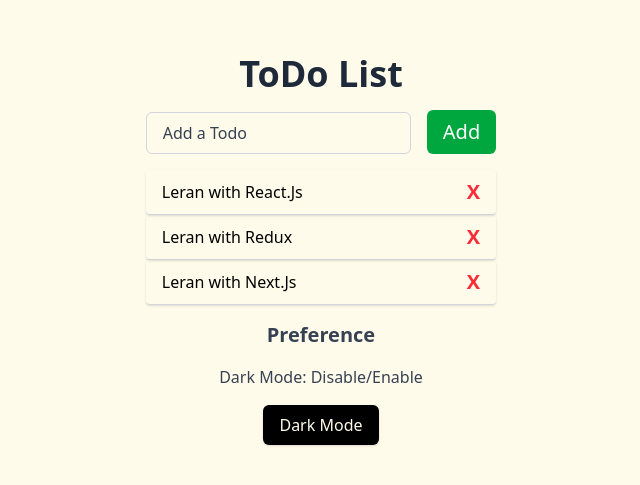
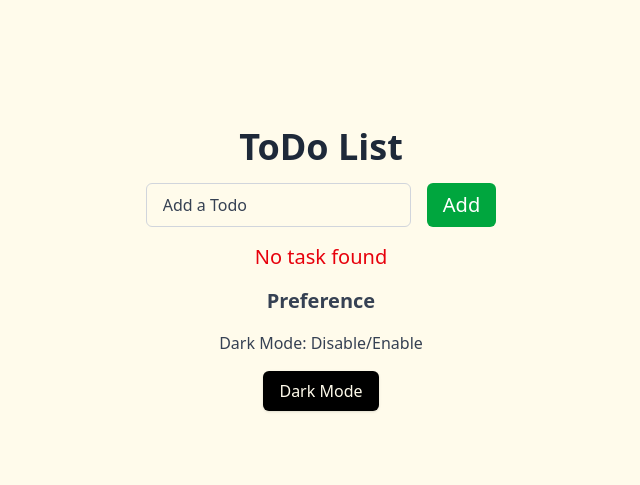
Before and after one commit to wptasmina/Todo-List, a React (Vite) app: page / in a window 1280 px wide. Shown: the part 151-636 px from the top of the page, without its empty margins (319-959 px from the left). Built offline with nearby package versions, Linux system fonts and the light colour scheme; the HTML template or start-up script is replaced by a standard one.

Commit message:
add remove text

```diff
--- a/src/components/ToDoList.jsx
+++ b/src/components/ToDoList.jsx
@@ -1,44 +1,54 @@
-import { useDispatch, useSelector } from "react-redux"
-
+// components/ToDoList.jsx
+import { useState } from "react";
+import { useDispatch, useSelector } from "react-redux";
+import { addTodo, removeTodo } from "../redux/features/todos/todoSlice";
 
 export default function ToDoList() {
-  const todos = useSelector(state => state.todos)
-  console.log(todos);
+  const todos = useSelector(state => state.todos);
+  const [title, setTitle] = useState("");
+  const dispatch = useDispatch();
 
-  // const dispatch = useDispatch()
+  const handleAddTask = () => {
+    if (title.trim()) {
+      dispatch(addTodo(title));
+      setTitle("");
+    }
+  };
 
   return (
-    <div className='space-y-4'>
+    <div className='space-y-4 max-w-lg mx-auto mt-10'>
       <h1 className='text-4xl font-extrabold text-gray-800 text-center'>ToDo List</h1>
-        <div className='space-x-4'>
+      <div className='space-x-4 flex justify-center'>
         <input
+          value={title}
+          onChange={(e) => setTitle(e.target.value)}
           type="text"
           placeholder='Add a Todo'
-            className='placeholder:text-gray-700 border border-gray-300 px-4 py-2 rounded-md'
+          className='placeholder:text-gray-700 border border-gray-300 px-4 py-2 rounded-md w-full max-w-sm'
         />
 
-            <button className='text-white text-xl font-medium bg-green-600 hover:bg-green-700 px-4 py-2 rounded-md cursor-pointer'>Add</button>
+        <button onClick={handleAddTask} className='text-white text-xl font-medium bg-green-600 hover:bg-green-700 px-4 py-2 rounded-md cursor-pointer'>Add</button>
       </div>
 
-        {/* todo map  */}
+      {/* Todo List */}
       <div>
         {
           todos.length > 0 ? (
-            <ul>
+            <ul className="space-y-2">
               {
-                todos.map((todo)=> (
+                todos.map((todo) => (
                   <li key={todo.id} className='flex justify-between items-center px-4 py-2 border-b border-gray-300 shadow rounded-sm'>
                     <span>{todo.title}</span>
-                    <button className='text-xl text-red-500 font-bold cursor-pointer'>X</button>
+                    <button onClick={() => dispatch(removeTodo(todo.id))} className='text-xl text-red-500 font-bold cursor-pointer'>X</button>
                   </li>
                 ))
               }
             </ul>
           ) : (
-            <p className="text-red-600 font-medium text-xl">No task found</p>
+            <p className="text-red-600 font-medium text-xl text-center">No task found</p>
           )
         }
       </div>
     </div>
-  )
+  );
 }
--- a/src/redux/features/todos/todoSlice.js
+++ b/src/redux/features/todos/todoSlice.js
@@ -1,26 +1,22 @@
-import { createSlice } from '@reduxjs/toolkit'
-
-// const initialState = {
-//     value: 0
-//   }
+// redux/features/todos/todoSlice.js
+import { createSlice } from '@reduxjs/toolkit';
 
 export const todoSlice = createSlice({
   name: 'todos',
-   initialState: [
-    { id: 1, title: "Leran with React.Js", completed: false },
-    { id: 2, title: "Leran with Redux", completed: false },
-    { id: 3, title: "Leran with Next.Js", completed: true },
-   ],
+  initialState: [],
   reducers: {
-    addTodo:(state, action)=>{
+    addTodo: (state, action) => {
       state.push({
         id: Date.now(),
         title: action.payload,
         completed: false,
-        })
-    }
-   }
-})
+      });
+    },
+    removeTodo: (state, action) => {
+      return state.filter(todo => todo.id !== action.payload);
+    },
+  },
+});
 
-export const {addTodo} = todoSlice.actions;
-export const todoReducer = todoSlice.reducer
+export const { addTodo, removeTodo } = todoSlice.actions;
+export const todoReducer = todoSlice.reducer;
--- a/src/redux/store.js
+++ b/src/redux/store.js
@@ -1,10 +1,11 @@
-import { configureStore } from '@reduxjs/toolkit'
-import { todoReducer } from '../redux/features/todos/todoSlice'
+// redux/store.js
+import { configureStore } from '@reduxjs/toolkit';
+import { todoReducer } from './features/todos/todoSlice';
 
- const store = configureStore({
+const store = configureStore({
   reducer: {
-    todos: todoReducer
-  }
-})
+    todos: todoReducer, // this must match what useSelector reads from
+  },
+});
 
-export default store
+export default store;
```
Lines whose indentation alone changed are shown as unchanged.
